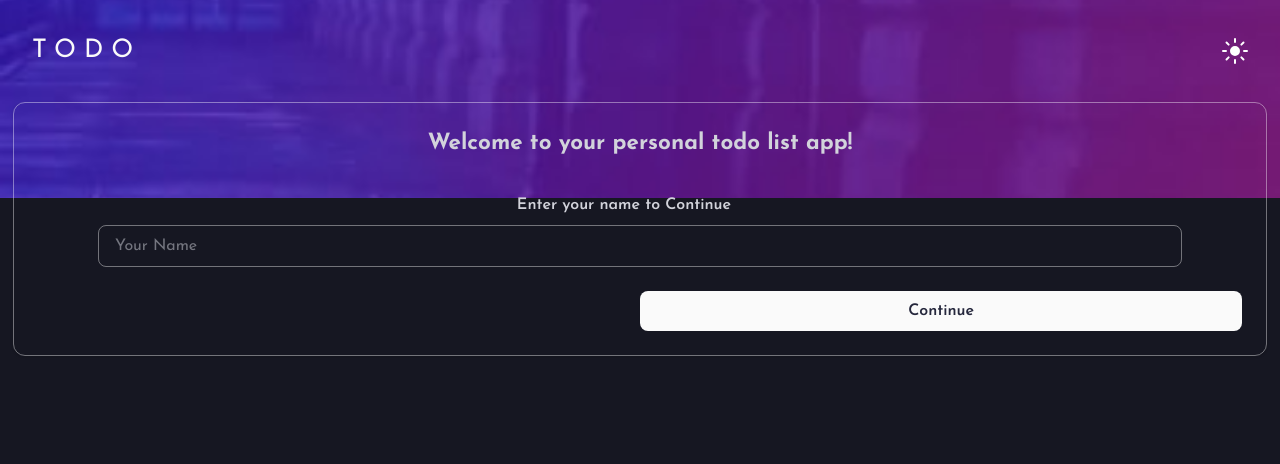
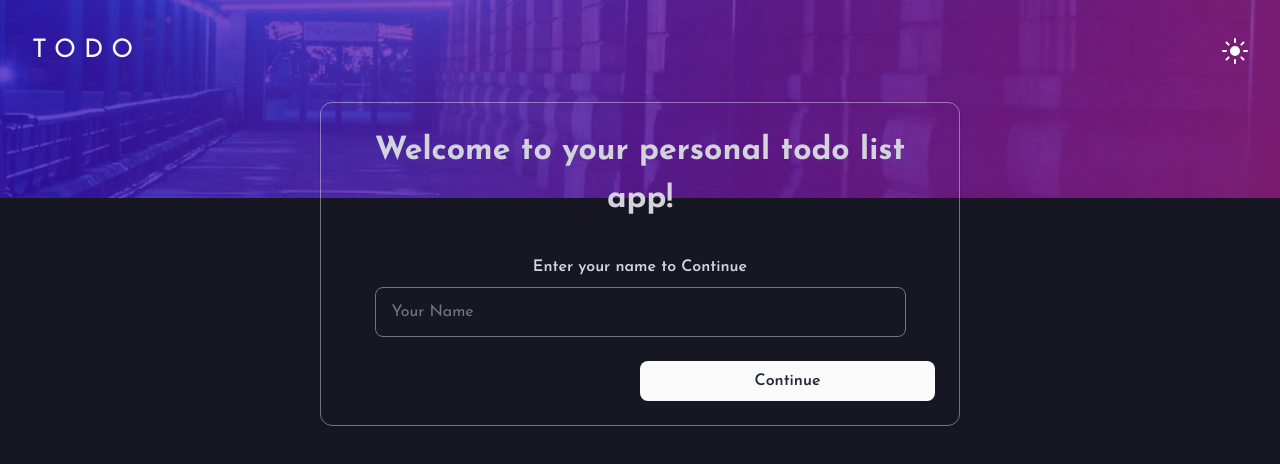
Before and after one commit to Olaniyi-Olamide/personal-todo-list-app, a React (Vite) app: page / in a window 1280 px wide. Shown: the top 464 px of the page. Built offline with nearby package versions, Linux system fonts and the light colour scheme.

Commit message:
update: fixed some styling issue

```diff
--- a/src/Components/Header.tsx
+++ b/src/Components/Header.tsx
@@ -4,7 +4,7 @@ import sunIcon from "../assets/images/icon-sun.svg";
 export default function Header() {
   return (
     <header
-      className={`bg-[image:var(--bg-darkBg)] bg-cover bg-center px-[2rem] pt-[2rem] pb-[8rem] flex justify-between items-center`}
+      className={`bg-[image:var(--bg-darkBgMobile)] md:bg-[image:var(--bg-darkBgDesktop)] bg-cover bg-center px-[2rem] pt-[2rem] pb-[8rem] flex justify-between items-center`}
     >
       <h1 className="text-Gray50 tracking-[0.5rem] text-[1.6rem]">TODO</h1>
 
--- a/src/Components/OpeningPage.tsx
+++ b/src/Components/OpeningPage.tsx
@@ -7,22 +7,22 @@ import {
 
 export default function OpeningPage() {
   return (
-    <div className="mt-[-6rem] mx-[0.8rem]">
-      <Card className="border border-white/40 text-Gray300">
+    <div className="mt-[-6rem] flex justify-center items-center">
+      <Card className="border border-white/40 text-Gray300 md:w-[50%]">
         <CardHeader>
-          <h1 className="text-Gray300 font-bold text-[1.4rem]  text-center">
+          <h1 className="text-Gray300 font-bold text-[1.2rem]  text-center md:text-[2rem] ">
             Welcome to your personal todo list app!
           </h1>
         </CardHeader>
         <CardContent>
           <form className="flex flex-col justify-center items-center gap-2">
-            <label htmlFor="" className="ml-[-2rem] font-semibold text-Gray300">
+            <label htmlFor="" className="font-semibold text-Gray300">
               Enter your name to Continue
             </label>
             <input
               type="text"
               placeholder="Your Name"
-              className="border border-white/40 text-Gray300 py-2 rounded-lg  w-[90%] px-4"
+              className="border border-white/40 text-Gray300 py-2 lg:py-3 rounded-lg  w-[90%] px-4"
             />
           </form>
         </CardContent>
--- a/src/index.css
+++ b/src/index.css
@@ -27,7 +27,9 @@
   --font-JosefinSans: "Josefin Sans", sans-serif;
 
   /* Image */
-  --bg-darkBg: url("./assets/images/bg-mobile-dark.jpg");
+  --bg-darkBgMobile: url("./assets/images/bg-mobile-dark.jpg");
+
+  --bg-darkBgDesktop: url("./assets/images/bg-desktop-dark.jpg");
 }
 
 body {
```
